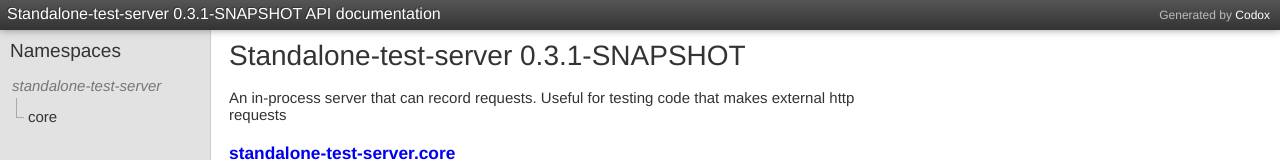
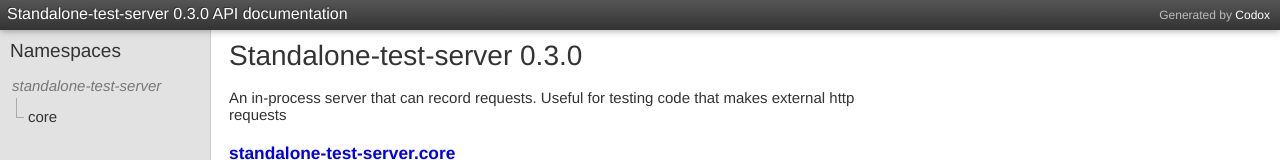
Before and after one commit to Mayvenn/standalone-test-server, a plain HTML site: page index.html in a window 1280 px wide. Shown: the top 160 px of the page. Drawn offline with Linux system fonts and the light colour scheme.

Commit message:
Docs for 0.3.0

```diff
--- a/index.html
+++ b/index.html
@@ -1,3 +1,3 @@
 <!DOCTYPE html>
-<html><head><meta charset="UTF-8"><link href="css/default.css" rel="stylesheet" type="text/css"><script src="js/jquery.min.js" type="text/javascript"></script><script src="js/page_effects.js" type="text/javascript"></script><title>Standalone-test-server 0.3.1-SNAPSHOT API documentation</title></head><body><div id="header"><h2>Generated by <a href="https://github.com/weavejester/codox">Codox</a></h2><h1><a href="index.html">Standalone-test-server 0.3.1-SNAPSHOT API documentation</a></h1></div><div class="sidebar" id="namespaces"><h3><a href="index.html"><span class="inner">Namespaces</span></a></h3><ul><li class="depth-1"><div class="no-link"><div class="inner"><span class="tree"><span class="top"></span><span class="bottom"></span></span><span>standalone-test-server</span></div></div></li><li class="depth-2"><a href="standalone-test-server.core.html"><div class="inner"><span class="tree"><span class="top"></span><span class="bottom"></span></span><span>core</span></div></a></li></ul></div><div class="namespace-index" id="content"><h2>Standalone-test-server 0.3.1-SNAPSHOT</h2><div class="doc"><p>An in-process server that can record requests.
+<html><head><meta charset="UTF-8"><link href="css/default.css" rel="stylesheet" type="text/css"><script src="js/jquery.min.js" type="text/javascript"></script><script src="js/page_effects.js" type="text/javascript"></script><title>Standalone-test-server 0.3.0 API documentation</title></head><body><div id="header"><h2>Generated by <a href="https://github.com/weavejester/codox">Codox</a></h2><h1><a href="index.html">Standalone-test-server 0.3.0 API documentation</a></h1></div><div class="sidebar" id="namespaces"><h3><a href="index.html"><span class="inner">Namespaces</span></a></h3><ul><li class="depth-1"><div class="no-link"><div class="inner"><span class="tree"><span class="top"></span><span class="bottom"></span></span><span>standalone-test-server</span></div></div></li><li class="depth-2"><a href="standalone-test-server.core.html"><div class="inner"><span class="tree"><span class="top"></span><span class="bottom"></span></span><span>core</span></div></a></li></ul></div><div class="namespace-index" id="content"><h2>Standalone-test-server 0.3.0</h2><div class="doc"><p>An in-process server that can record requests.
                Useful for testing code that makes external http requests</p></div><div class="namespace"><h3><a href="standalone-test-server.core.html">standalone-test-server.core</a></h3><div class="doc"><pre class="plaintext">Provides a ring handler that can record received requests.</pre></div><div class="index"><p>Public variables and functions:</p><ul><li> <a href="standalone-test-server.core.html#var-recording-endpoint">recording-endpoint</a> </li><li> <a href="standalone-test-server.core.html#var-standalone-server">standalone-server</a> </li><li> <a href="standalone-test-server.core.html#var-with-standalone-server">with-standalone-server</a> </li></ul></div></div></div></body></html>
```
Also changed, not shown: standalone-test-server.core.html (+1 -1 lines).
